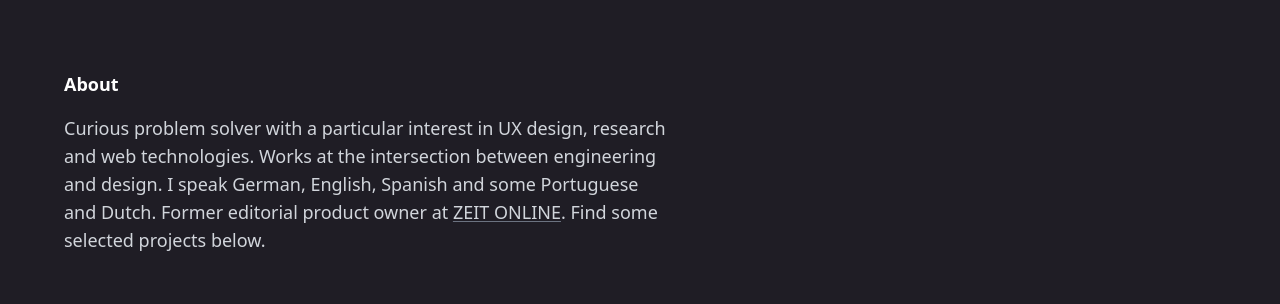
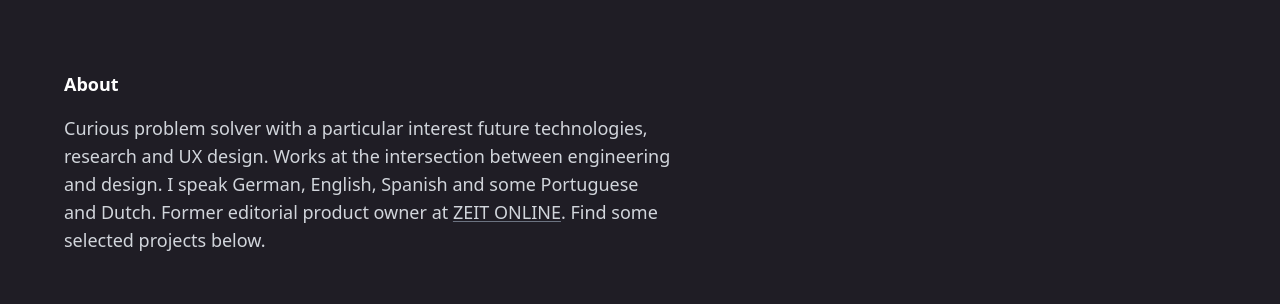
Before and after one commit to milanbargiel/portfolio, a Next.js app: page / in a window 1280 px wide. Shown: the part 130-434 px from the top of the page. Built offline with nearby package versions, Linux system fonts and the light colour scheme.

Commit message:
Update intro

```diff
--- a/components/about.js
+++ b/components/about.js
@@ -5,9 +5,9 @@ export default function About() {
     <div className="md:text-lg">
       <div className="mb-12 text-gray-300">
         <h2 className="font-semibold mb-4 text-white">About</h2>Curious problem
-        solver with a particular interest in UX design, research and web
-        technologies. Works at the intersection between engineering and design.
-        I speak German, English, Spanish and some Portuguese and Dutch. Former
+        solver with a particular interest future technologies, research and UX
+        design. Works at the intersection between engineering and design. I
+        speak German, English, Spanish and some Portuguese and Dutch. Former
         editorial product owner at&nbsp;
         <Link
           variant="underline-white"
```
